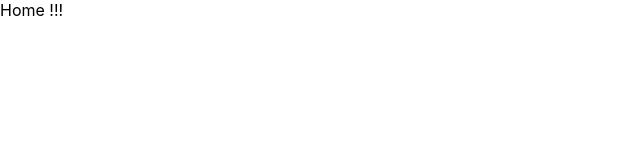
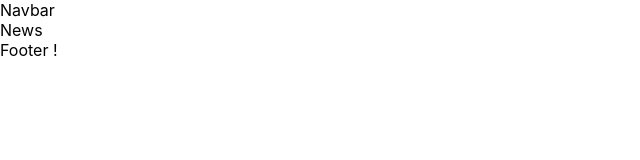
Before and after one commit to mherhay93/studio_one, a React (Create React App) app: page /news in a window 1280 px wide. Shown: the top 160 px of the page, without its empty margins (0-640 px from the left). Built offline with nearby package versions, Linux system fonts and the light colour scheme.

Commit message:
add routing

```diff
--- /dev/null
+++ b/src/components/Home/RootHome.tsx
@@ -0,0 +1,10 @@
+import Layout from "../resusable/Layout/Layout";
+import Home from "./Home";
+
+const RootHome = () => {
+  return (
+  <Layout children={<Home/>}/>
+  )
+}
+
+export default RootHome
--- /dev/null
+++ b/src/components/News/RootNews.tsx
@@ -0,0 +1,11 @@
+import Layout from "../resusable/Layout/Layout";
+import News from "./News";
+
+const RootNews = () => {
+
+  return (
+  <Layout children={<News/>}/>
+  )
+}
+
+export default RootNews
--- a/src/components/resusable/Layout/Layout.tsx
+++ b/src/components/resusable/Layout/Layout.tsx
@@ -1,10 +1,21 @@
 import classes from './styleLayout.module.css'
-const Layout = () => {
+import Navbar from "../../Navbar/Navbar";
+import Footer from "../../Footer/Footer";
+import {ReactNode} from "react";
+
+interface ILayout {
+  children: ReactNode | ReactNode[]
+}
+
+
+const Layout = ({children}: ILayout) => {
 
   return (
-  <div>
-
-  </div>
+  <>
+    <Navbar/>
+    {children}
+    <Footer/>
+  </>
   )
 }
 
--- a/src/index.js
+++ b/src/index.js
@@ -2,10 +2,13 @@ import React from 'react';
 import ReactDOM from 'react-dom/client';
 import './index.css';
 import App from './App';
+import {BrowserRouter} from "react-router-dom";
 
 const root = ReactDOM.createRoot(document.getElementById('root'));
 root.render(
+<BrowserRouter>
   <React.StrictMode>
-    <App />
+    <App/>
   </React.StrictMode>
+</BrowserRouter>
 );
--- a/src/router/RouterPages.tsx
+++ b/src/router/RouterPages.tsx
@@ -1,9 +1,9 @@
-import Home from "../components/Home/Home";
+import routs from "./routs";
 
 const RouterPages = () => {
- return(
- <Home/>
- )
+  return (
+  routs(false)
+  )
 }
 
 export default RouterPages
--- /dev/null
+++ b/src/router/routs.tsx
@@ -0,0 +1,33 @@
+import {Route, Routes} from "react-router";
+import RootHome from "../components/Home/RootHome";
+import RootNews from "../components/News/RootNews";
+import NotFound from "../components/NotFound/NotFound";
+import Profile from "../components/Profile/Profile";
+import Login from "../components/Login/Login";
+
+
+const routs = (isAut: boolean) => {
+
+  if (isAut) {
+    return (
+    <Routes>
+      <Route path={'/'} element={<RootHome/>}/>
+      <Route path={'/news'} element={<RootNews/>}/>
+      <Route path={'/profile'} element={<Profile/>}/>
+      <Route path={'*'} element={<NotFound/>}/>
+    </Routes>
+    )
+  } else {
+    return (
+    <Routes>
+      <Route path={'/login'} element={<Login/>}/>
+      <Route path={'/'} element={<RootHome/>}/>
+      <Route path={'/news'} element={<RootNews/>}/>
+      <Route path={'*'} element={<NotFound/>}/>
+    </Routes>
+    )
+  }
+
+}
+
+export default routs
```
